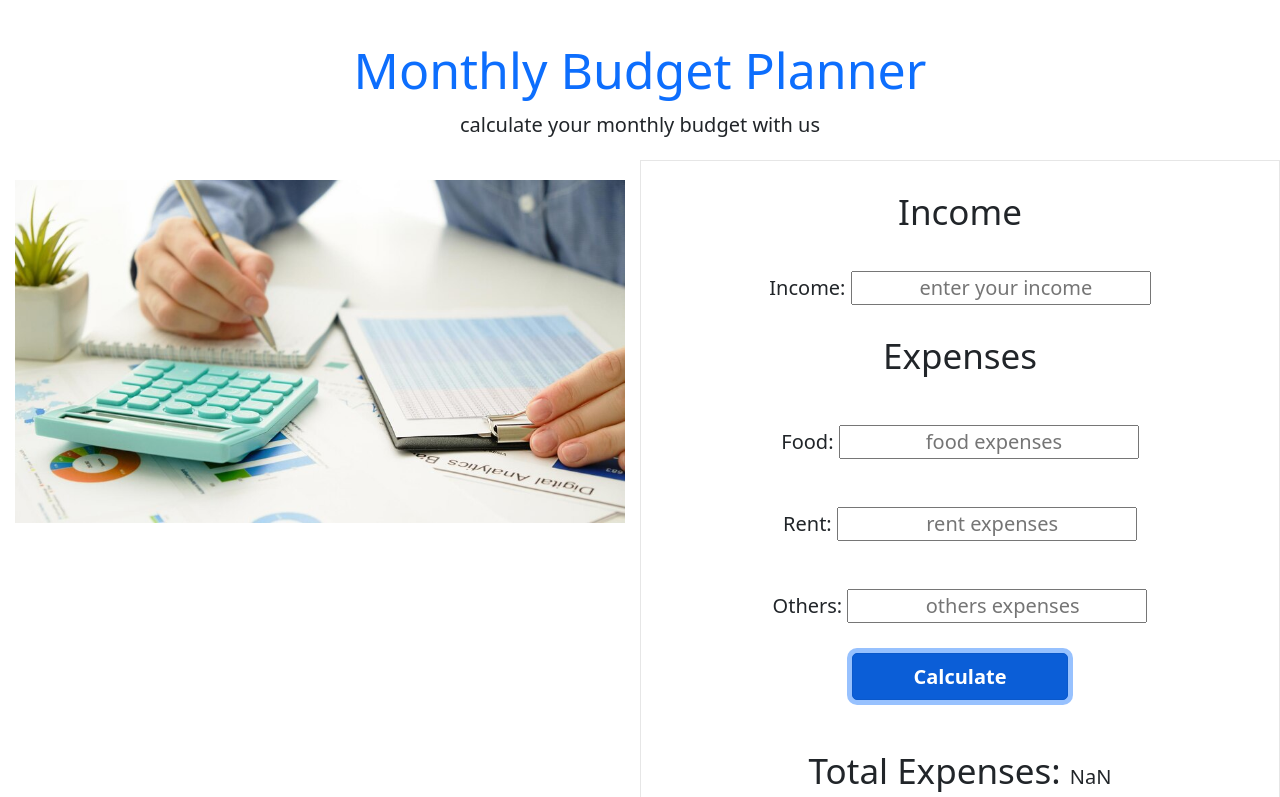
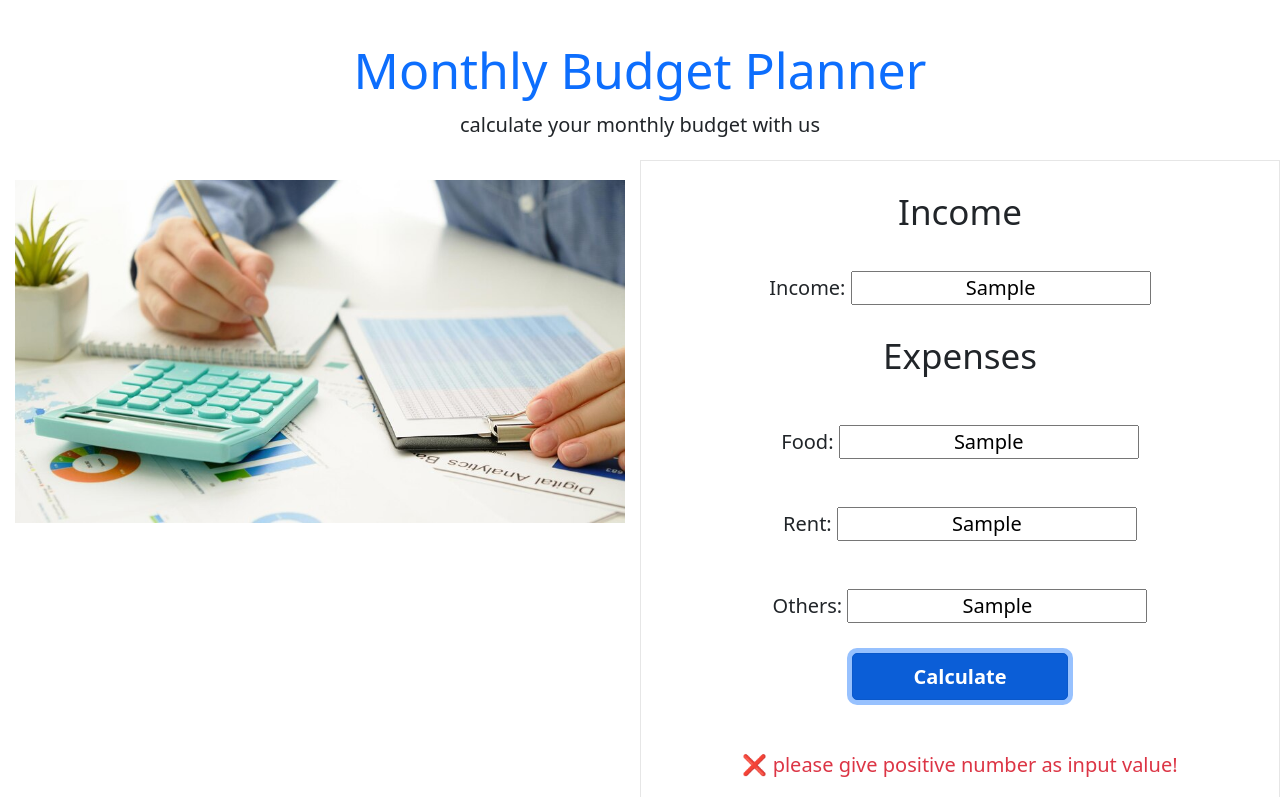
Before and after one commit to arifphero4/money-master-arifphero4, a plain HTML site: page index.html in a window 1280 px wide. Both pictures are taken after typing "Sample", "Sample", "Sample", "Sample" into the empty fields and a click on the button "Calculate". Shown: the top 797 px of the page. Drawn offline with nearby package versions, Linux system fonts and the light colour scheme.

Commit message:
code error

```diff
--- a/css/style.css
+++ b/css/style.css
@@ -11,3 +11,7 @@
     /* background-color: #E6E6E6; */
     border: 1px solid #E6E6E6;
 }
+
+/* .img{
+    min-height: 400px;
+} */
--- a/index.html
+++ b/index.html
@@ -25,7 +25,7 @@
       <section class="container-fluid">
         <div class="row">
           <div class="col-md-6 col-sm-12">
-            <img class="img-fluid" src="./images/image-2.jpg" alt="" />
+            <img class="img-fluid img" src="./images/image-2.jpg" alt="" />
           </div>
           <div class="col-md-6 col-sm-12 background">
             <div>
@@ -80,13 +80,11 @@
               </button>
               <!-- error messages -->
               <div>
-                <p id="notify-fail" class="text-danger d-none">
+                <p id="notify-fail" class="text-danger" style="display: none">
                   ❌ please give positive number as input value!
                 </p>
-                <p id="notify-success" class="d-none">
-                  ✅ calculation successful!
-                </p>
-                <p id="invalid-number" class="text-danger d-none">
+                <p id="notify-success" class="">✅ calculation successful!</p>
+                <p id="invalid-number" class="text-danger">
                   "expenses cannot be more than income"
                 </p>
               </div>
@@ -107,6 +105,9 @@
               >
                 Save
               </button>
+              <p id="save-error" class="text-danger">
+                ❌ please give positive number as input value!
+              </p>
               <h3 class="my-2">
                 Saving Amount: <span id="save-amount">00</span>
               </h3>
--- a/js/app.js
+++ b/js/app.js
@@ -1,14 +1,16 @@
-const incomeInput = document.getElementById("income-input");
-const foodInput = document.getElementById("food-input");
-const rentInput = document.getElementById("rent-input");
-const othersInput = document.getElementById("others-input");
+const incomeInput = document.getElementById("income-input").value;
+const foodInput = document.getElementById("food-input").value;
+const rentInput = document.getElementById("rent-input").value;
+const othersInput = document.getElementById("others-input").value;
 const calcButton = document.getElementById("calculate-btn");
-const totalExpenses = document.getElementById("total-expenses");
-const balanceField = document.getElementById("balance-field");
-const saveInput = document.getElementById("save-input");
+const totalExpenses = document.getElementById("total-expenses").value;
+const balanceField = document.getElementById("balance-field").value;
+const saveInput = document.getElementById("save-input").value;
 const saveButton = document.getElementById("save-btn");
-const saveAmount = document.getElementById("save-amount");
-const finalBalance = document.getElementById("rest-balance");
+const saveAmount = document.getElementById("save-amount").value;
+const finalBalance = document.getElementById("rest-balance").value;
+
+// error messages input
 const numberError = document.getElementById("notify-fail");
 
 let totalIncome;
@@ -16,35 +18,42 @@ let updateBalance;
 let totalCost;
 
 calcButton.addEventListener("click", function () {
-  totalIncome = parseFloat(incomeInput.value);
-  const foodCost = parseFloat(foodInput.value);
-  const rentCost = parseFloat(rentInput.value);
-  const othersCost = parseFloat(othersInput.value);
+  if (
+    typeof incomeInput !== "number" &&
+    typeof foodInput !== "number" &&
+    typeof rentInput !== "number" &&
+    typeof othersInput !== "number"
+  ) {
+    numberError.style.display = "block ";
+    console.log(numberError);
+  } else {
+    console.log("number pawa gese");
+  }
 
-  if (totalIncome < 0 || foodCost < 0 || rentCost < 0 || othersCost < 0) {
-    const errorMessage = numberError.innerText;
-    errorMessage.style.display = "block";
-  } else {
+  /*  totalIncome = Number(incomeInput);
+  const foodCost = Number(foodInput);
+  const rentCost = Number(rentInput);
+  const othersCost = Number(othersInput);
+
   // update total expenses
   totalCost = foodCost + rentCost + othersCost;
   totalExpenses.innerText = totalCost;
   //   update balance
   updateBalance = totalIncome - totalCost;
   balanceField.innerText = updateBalance;
-  }
 
   //   clear input field
   incomeInput.value = "";
   foodInput.value = "";
   rentInput.value = "";
-  othersInput.value = "";
+  othersInput.value = ""; */
 });
 
 saveButton.addEventListener("click", function () {
-  const saveParcent = parseFloat(saveInput.value);
+  /* const saveParcent = Number(saveInput);
   const savingMoney = (totalIncome * saveParcent) / 100;
   saveAmount.innerText = savingMoney;
-  console.log(totalIncome);
+  // console.log(totalIncome);
 
   //update remaining balance
   const remainingBalance = updateBalance - savingMoney;
@@ -52,5 +61,5 @@ saveButton.addEventListener("click", function () {
   finalBalance.innerText = remainingBalance;
   // clear input field
   incomeInput.value = "";
-  saveInput.value = "";
+  saveInput.value = ""; */
 });
```
Lines whose indentation alone changed are shown as unchanged.
